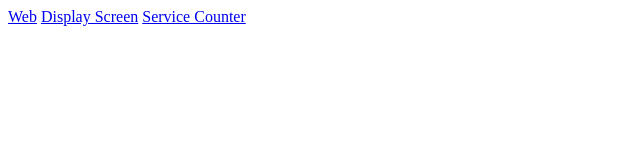
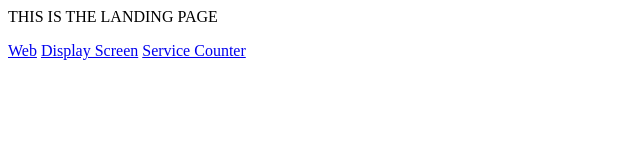
Before and after one commit to qnowin/qweb, a plain HTML site: page index.html in a window 1280 px wide. Shown: the whole page, without its empty margins (0-640 px from the left). Drawn offline with Linux system fonts and the light colour scheme.

Commit message:
2020-11-07 20:25

```diff
--- a/index.html
+++ b/index.html
@@ -1,5 +1,6 @@
 <html>
 <body>
+<p>THIS IS THE LANDING PAGE</p>
 <a href="/web">Web</a>
 <a href="/du">Display Screen</a>
 <a href="/sc">Service Counter</a>
```
